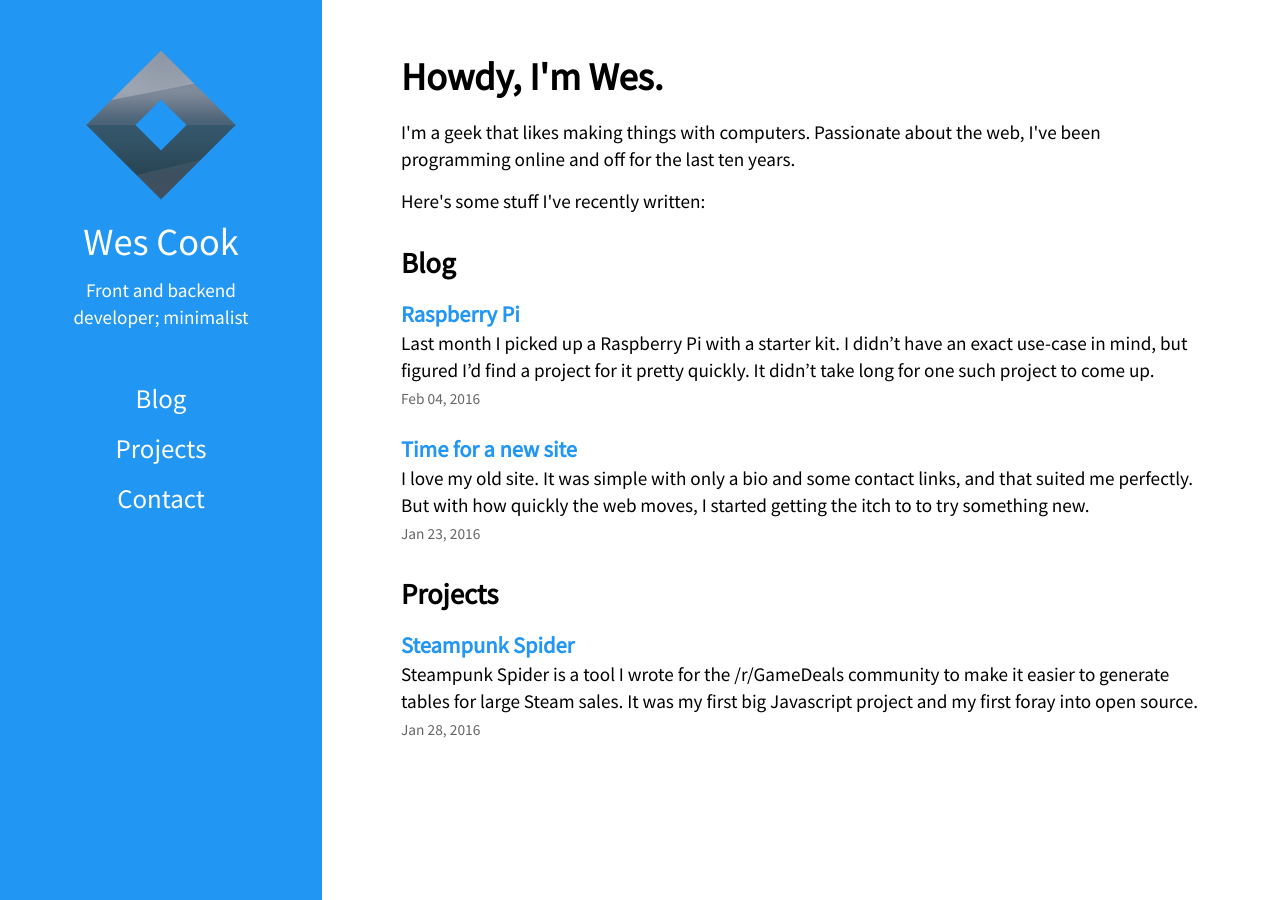
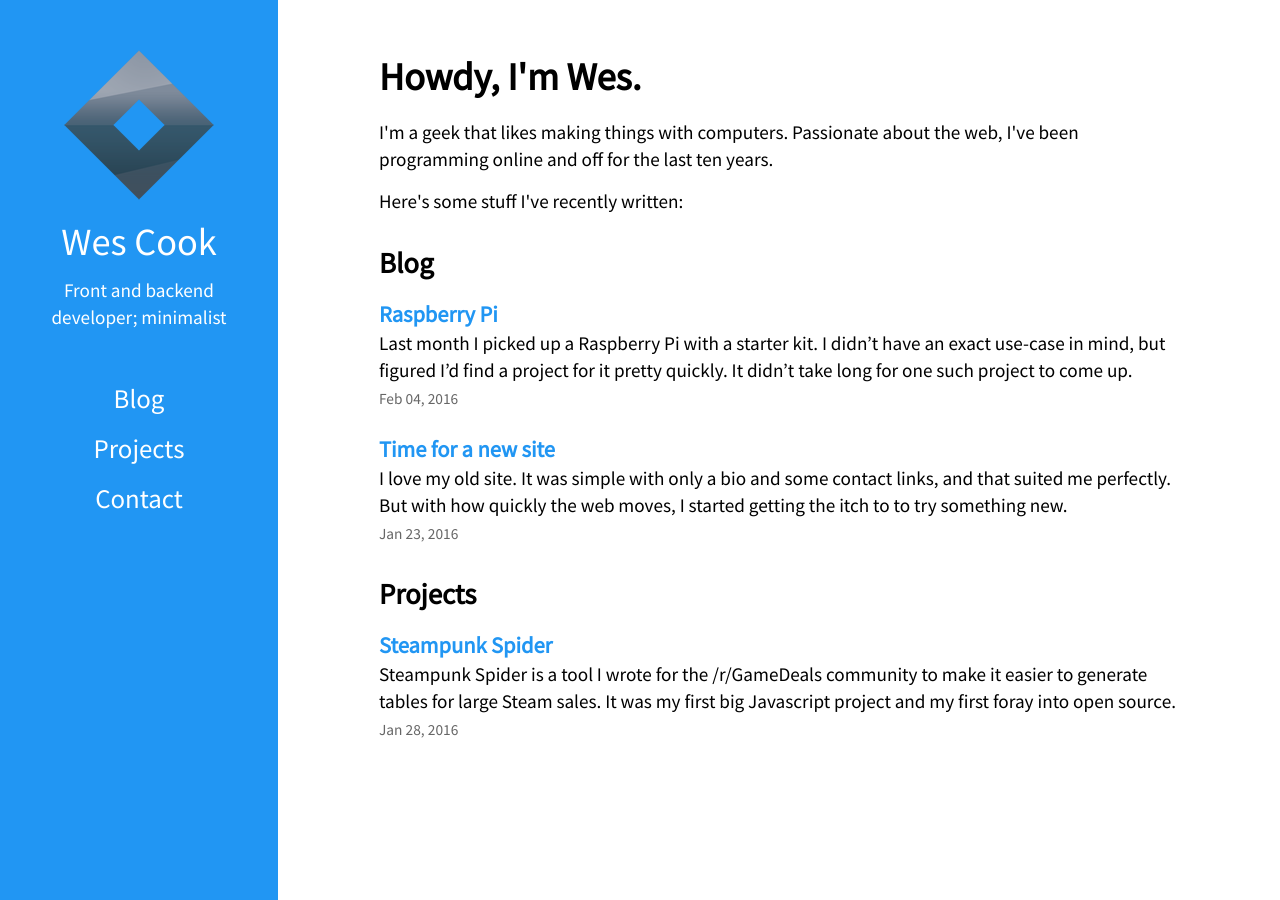
Before and after one commit to WesCook/wescook.github.io, a Jekyll site: the page built from index.html, in a window 1280 px wide. Built offline with Jekyll 4.4.1, drawn with Linux system fonts in a browser that asks for light colours.

Commit message:
Making sidebar flex relative to page width

```diff
--- a/_sass/components/layout.scss
+++ b/_sass/components/layout.scss
@@ -1,8 +1,9 @@
 // Sidebar mode
 @media screen and (min-width: 760px) {
 	.sidebar {
-		width: 322px;
-		padding: 50px;
+		width: 322px; // Fallback
+		width: calc(10% + 150px);
+		padding: 50px 0;
 	}
 	.sidebar a {
 		padding-bottom: 6px;
```
